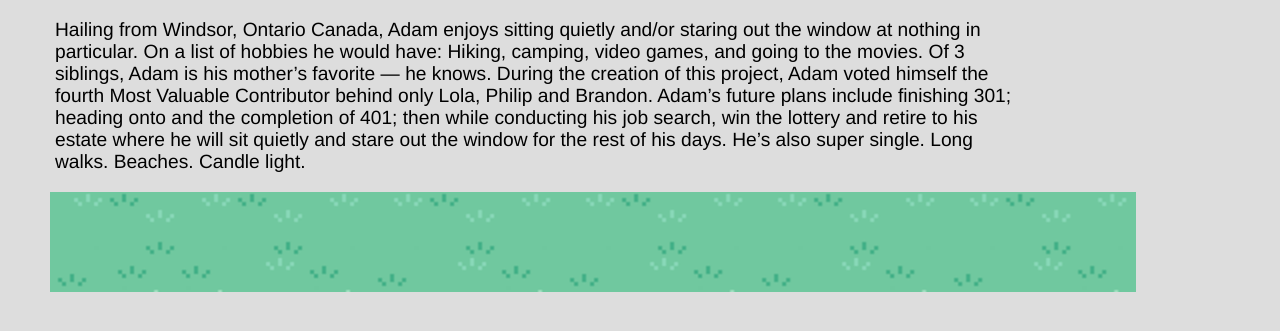
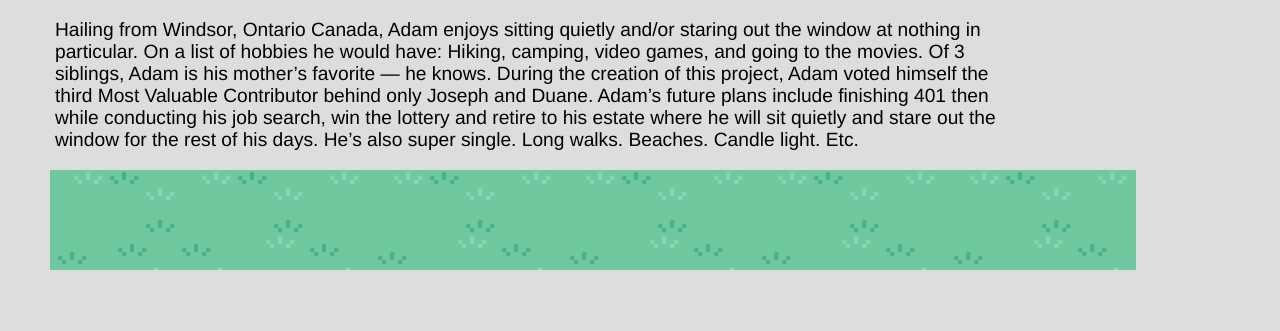
Before and after one commit to jjskim/pokedex-webapp, a website: page public/about.html in a window 1280 px wide. Both pictures are taken after a click on the button 618 px from the left and 747 px from the top of the page. Shown: the part 161-492 px from the top of the page. Drawn offline with nearby package versions, Linux system fonts and the light colour scheme.

Commit message:
adam about me fixes

```diff
--- a/public/about.html
+++ b/public/about.html
@@ -17,7 +17,7 @@
 
   <div class="carousel">
     <img src="style/aboutImg/teamRocket01.jpeg" />
-    <p id="face1Data"><b>MEOWTH! THAT'S RIGHT!</b><br><br>Hailing from Windsor, Ontario Canada, Adam enjoys sitting quietly and/or staring out the window at nothing in particular. On a list of hobbies he would have: Hiking, camping, video games, and going to the movies. Of 3 siblings, Adam is his mother’s favorite — he knows. During the creation of this project, Adam voted himself the fourth Most Valuable Contributor behind only Lola, Philip and Brandon. Adam’s future plans include finishing 301; heading onto and the completion of 401; then while conducting his job search, win the lottery and retire to his estate where he will sit quietly and stare out the window for the rest of his days. He’s also super single. Long walks. Beaches. Candle light.</p>
+    <p id="face1Data"><b>MEOWTH! THAT'S RIGHT!</b><br><br>Hailing from Windsor, Ontario Canada, Adam enjoys sitting quietly and/or staring out the window at nothing in particular. On a list of hobbies he would have: Hiking, camping, video games, and going to the movies. Of 3 siblings, Adam is his mother’s favorite — he knows. During the creation of this project, Adam voted himself the third Most Valuable Contributor behind only Joseph and Duane. Adam’s future plans include finishing 401 then while conducting his job search, win the lottery and retire to his estate where he will sit quietly and stare out the window for the rest of his days. He’s also super single. Long walks. Beaches. Candle light. Etc.</p>
 
     <p id="face2Data"><b>MAKE IT DOUBLE!</b><br><br>Hello! My name is Duane Rush and thank you for visiting our site. I am a former biologist gone software developer. I was born in Tacoma and raised in Gig Harbor until the end of second grade. Then my family moved to the Palm Springs area of California until we moved back to Washington after I was out of High School. I obtained my bachelors degree in Cell Biology from Central Washington University and after graduating worked a job that showed me that this was not the path I wanted my life to take. So now here I am at code fellows! Some other cool facts about me would be that I love animals, video games, most things nerdy as well as being on the water as much as possible.</p>
 
```
